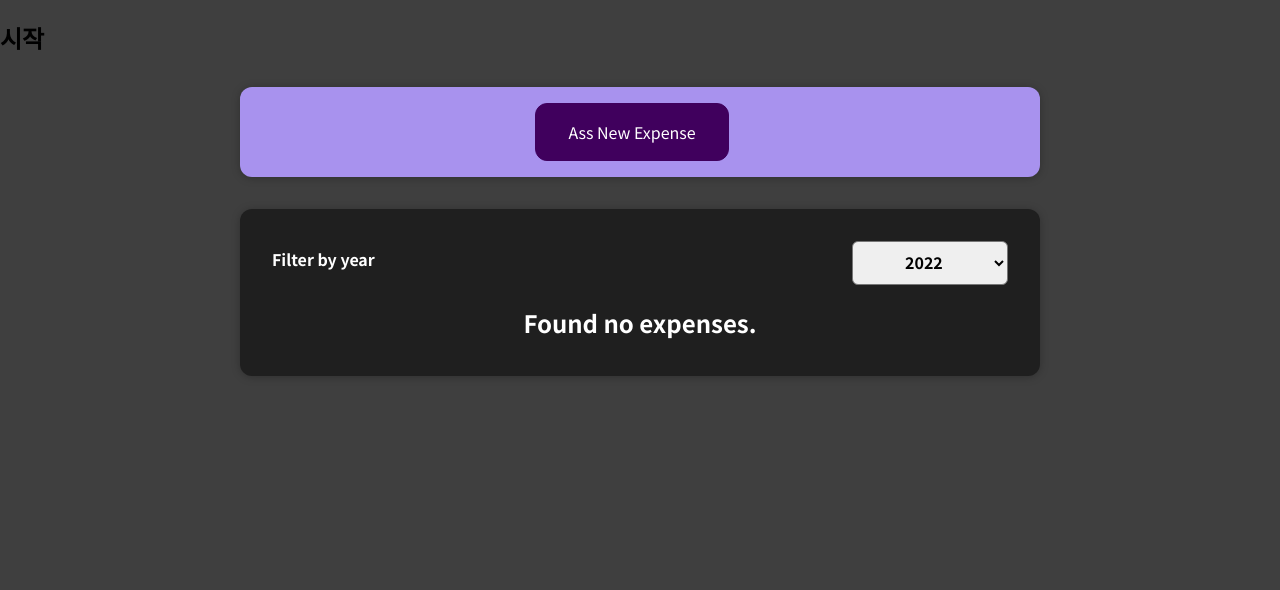
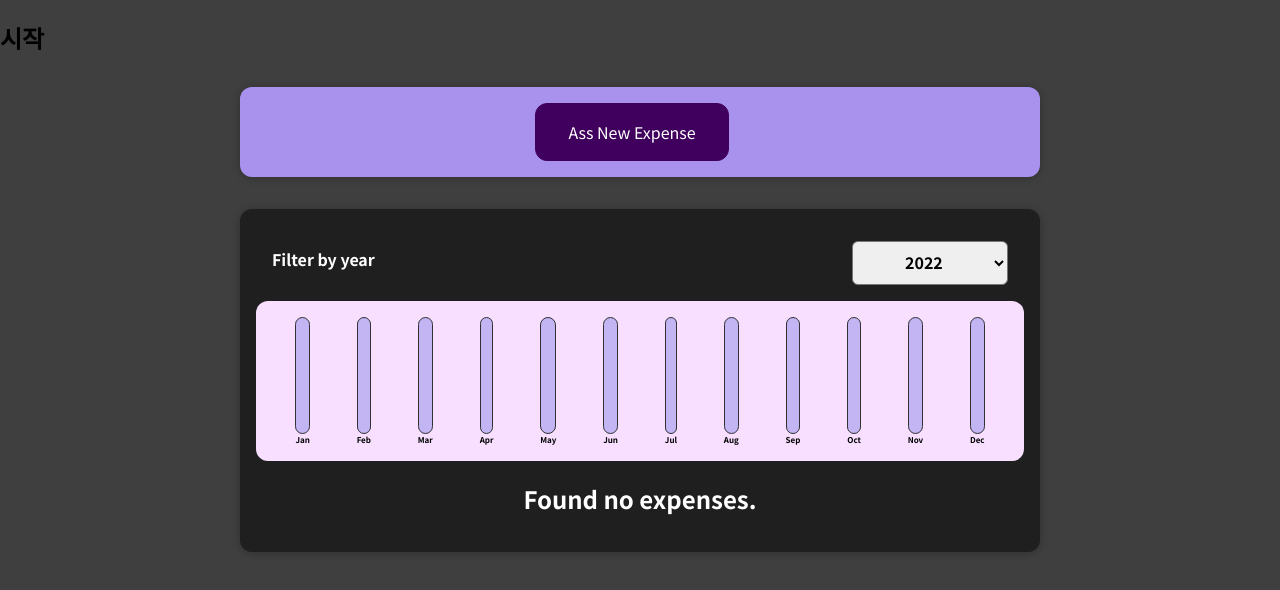
Before and after one commit to jieunheo/react, a React (Create React App) app in the folder 01-starting-setup/: page / in a window 1280 px wide. Shown: the top 590 px of the page. Built offline with nearby package versions, Linux system fonts and the light colour scheme.

Commit message:
차트 컴포넌트(지출의 값을 받아 퍼센테이지 나타내기)를 만들고 적용하기

```diff
--- a/01-starting-setup/src/App.js
+++ b/01-starting-setup/src/App.js
@@ -22,12 +22,12 @@ const DUMMY_EXPENSES = [
     amount: 294.67,
     date: new Date(2021, 2, 28),
   },
-  // {
-  //   id: 'e4',
-  //   title: 'New Desk (Wooden)',
-  //   amount: 450,
-  //   date: new Date(2021, 5, 12),
-  // },
+  {
+    id: 'e4',
+    title: 'New Desk (Wooden)',
+    amount: 450,
+    date: new Date(2021, 5, 12),
+  },
 ];
 
 const App = () => {
--- /dev/null
+++ b/01-starting-setup/src/components/Chart/Chart.css
@@ -0,0 +1,9 @@
+.chart {
+  padding: 1rem;
+  border-radius: 12px;
+  background-color: #f8dfff;
+  text-align: center;
+  display: flex;
+  justify-content: space-around;
+  height: 10rem;
+}
--- /dev/null
+++ b/01-starting-setup/src/components/Chart/Chart.js
@@ -0,0 +1,24 @@
+import React from 'react';
+
+import ChartBar from './ChartBar';
+import './Chart.css';
+
+const Chart = props => {
+  const dataPointValues = props.dataPoints.map(dataPoint => dataPoint.value);
+  const totalMaximum = Math.max(...dataPointValues);
+
+  return (
+    <div className='chart'>
+      {props.dataPoints.map(dataPoint => (
+        <ChartBar
+          key={dataPoint.label}
+          value={dataPoint.value}
+          maxValue={totalMaximum}
+          label={dataPoint.label}
+        />
+      ))}
+    </div>
+  );
+};
+
+export default Chart;
--- /dev/null
+++ b/01-starting-setup/src/components/Chart/ChartBar.css
@@ -0,0 +1,30 @@
+.chart-bar {
+  height: 100%;
+  display: flex;
+  flex-direction: column;
+  align-items: center;
+}
+
+.chart-bar__inner {
+  height: 100%;
+  width: 100%;
+  border: 1px solid #313131;
+  border-radius: 12px;
+  background-color: #c3b4f3;
+  overflow: hidden;
+  display: flex;
+  flex-direction: column;
+  justify-content: flex-end;
+}
+
+.chart-bar__fill {
+  background-color: #4826b9;
+  width: 100%;
+  transition: all 0.3s ease-out;
+}
+
+.chart-bar__label {
+  font-weight: bold;
+  font-size: 0.5rem;
+  text-align: center;
+}
--- /dev/null
+++ b/01-starting-setup/src/components/Chart/ChartBar.js
@@ -0,0 +1,22 @@
+import React from 'react';
+
+import './ChartBar.css';
+
+const ChartBar = props => {
+  let barFillHeight = '0%';
+
+  if(props.maxValue > 0) {
+    barFillHeight = Math.round((props.value / props.maxValue) * 100) + '%';
+  }
+
+  return (
+    <div className='chart-bar'>
+      <div className='chart-bar__inner'>
+        <div className='chart-bar__fill' style={{height: barFillHeight}}></div>
+      </div>
+      <div className='chart-bar__label'>{props.label}</div>
+    </div>
+  );
+};
+
+export default ChartBar;
--- a/01-starting-setup/src/components/Expenses/Expenses.js
+++ b/01-starting-setup/src/components/Expenses/Expenses.js
@@ -1,8 +1,9 @@
 import React, { useState } from 'react';
 
+import Card from "../UI/Card";
 import ExpenseFilter from "./ExpensesFilter";
 import ExpensesList from "./ExpensesList";
-import Card from "../UI/Card";
+import ExpensesChart from "./ExpensesChart";
 import './Expenses.css';
 
 const Expenses = props => {
@@ -21,6 +22,7 @@ const Expenses = props => {
     <div>
       <Card className="expenses">
         <ExpenseFilter selected={filteredYear} onChangeFilter={filterChangeHandler} />
+        <ExpensesChart expenses={filteredExpenses} />
         <ExpensesList items={filteredExpenses} />
       </Card>
     </div>
--- /dev/null
+++ b/01-starting-setup/src/components/Expenses/ExpensesChart.js
@@ -0,0 +1,31 @@
+import React from 'react';
+
+import Chart from '../Chart/Chart';
+
+const ExpensesChart = props => {
+  const chartDataPoints = [
+    { label: 'Jan', value: 0 },
+    { label: 'Feb', value: 0 },
+    { label: 'Mar', value: 0 },
+    { label: 'Apr', value: 0 },
+    { label: 'May', value: 0 },
+    { label: 'Jun', value: 0 },
+    { label: 'Jul', value: 0 },
+    { label: 'Aug', value: 0 },
+    { label: 'Sep', value: 0 },
+    { label: 'Oct', value: 0 },
+    { label: 'Nov', value: 0 },
+    { label: 'Dec', value: 0 },
+  ];
+
+  for (const expense of props.expenses) {
+    const expenseMonth = expense.date.getMonth(); // 0으로 시작
+    chartDataPoints[expenseMonth].value += expense.amount;
+  }
+
+  return (
+    <Chart dataPoints={chartDataPoints} />
+  );
+};
+
+export default ExpensesChart;
--- a/01-starting-setup/src/components/NewExpense/ExpenseForm.js
+++ b/01-starting-setup/src/components/NewExpense/ExpenseForm.js
@@ -67,7 +67,7 @@ const ExpenseForm = props => {
 
     const enteredData = {
       title: enteredTitle,
-      amount: enteredAmount,
+      amount: +enteredAmount,
       date: new Date(enteredDate)
     };
     console.log(enteredData);
```
